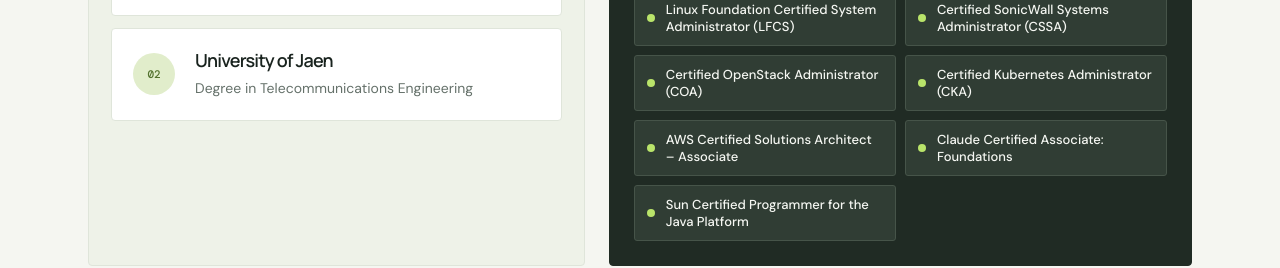
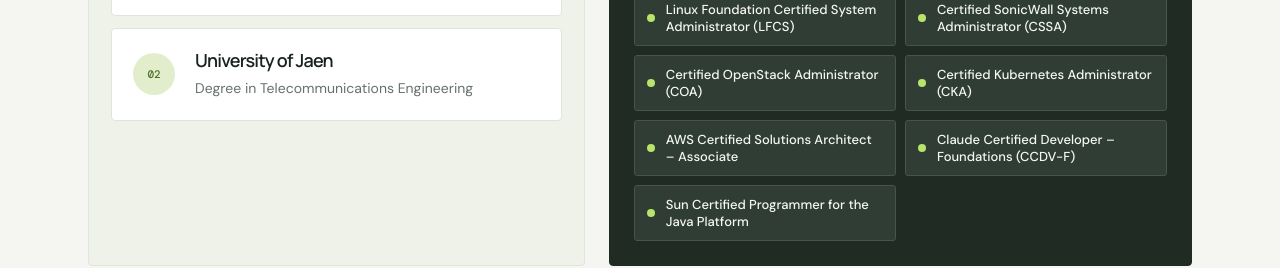
Before and after one commit to ivanht/portfolio, a plain HTML site: page index.html in a window 1280 px wide. Shown: the part 3080-3348 px from the top of the page. Drawn offline with nearby package versions, Linux system fonts and the light colour scheme.

Commit message:
Correct Claude certification title and acronym

```diff
--- a/index.html
+++ b/index.html
@@ -123,7 +123,7 @@
             <li>Certified OpenStack Administrator (COA)</li>
             <li>Certified Kubernetes Administrator (CKA)</li>
             <li>AWS Certified Solutions Architect – Associate</li>
-            <li>Claude Certified Associate: Foundations</li>
+            <li>Claude Certified Developer – Foundations (CCDV-F)</li>
             <li>Sun Certified Programmer for the Java Platform</li>
           </ul>
         </div>
```
